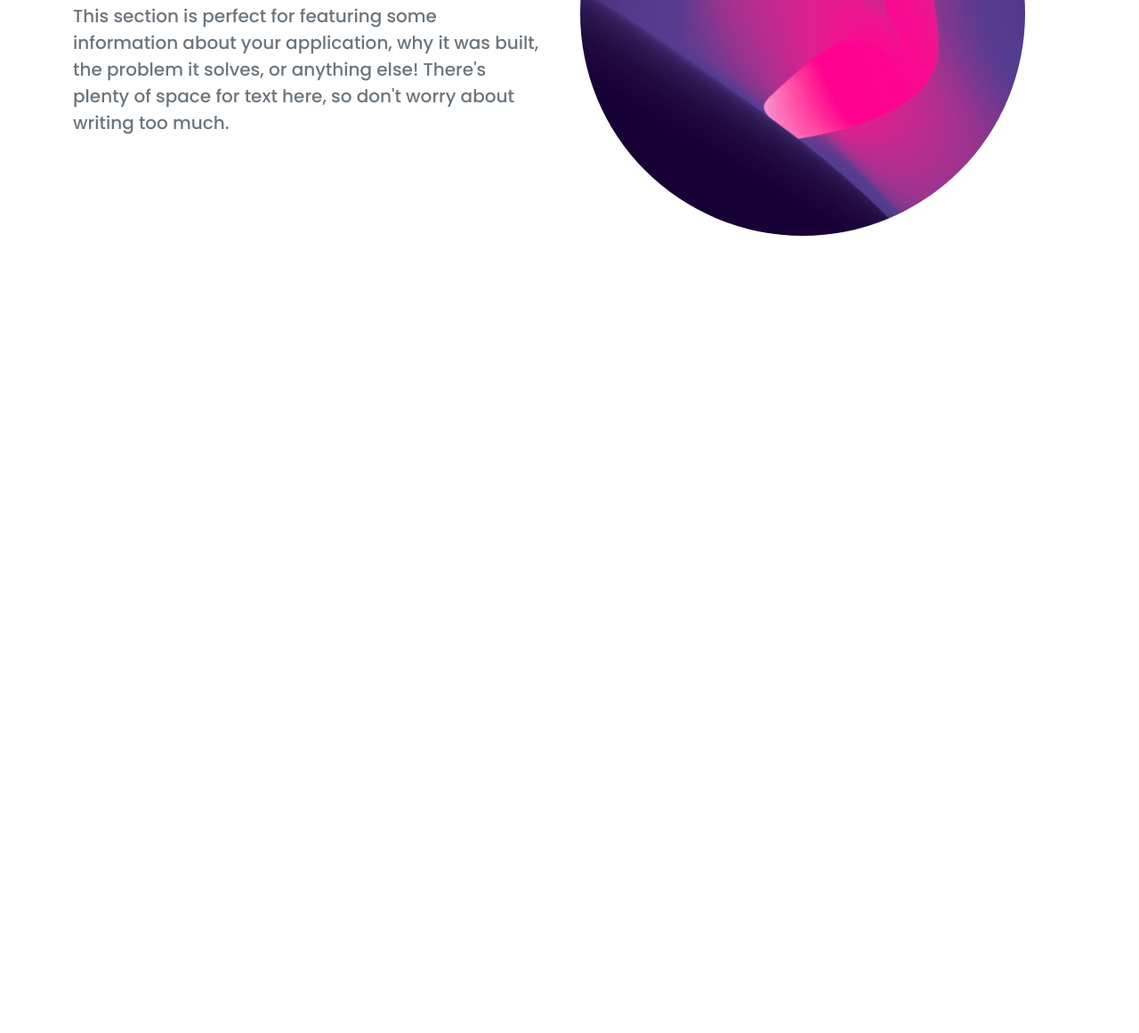
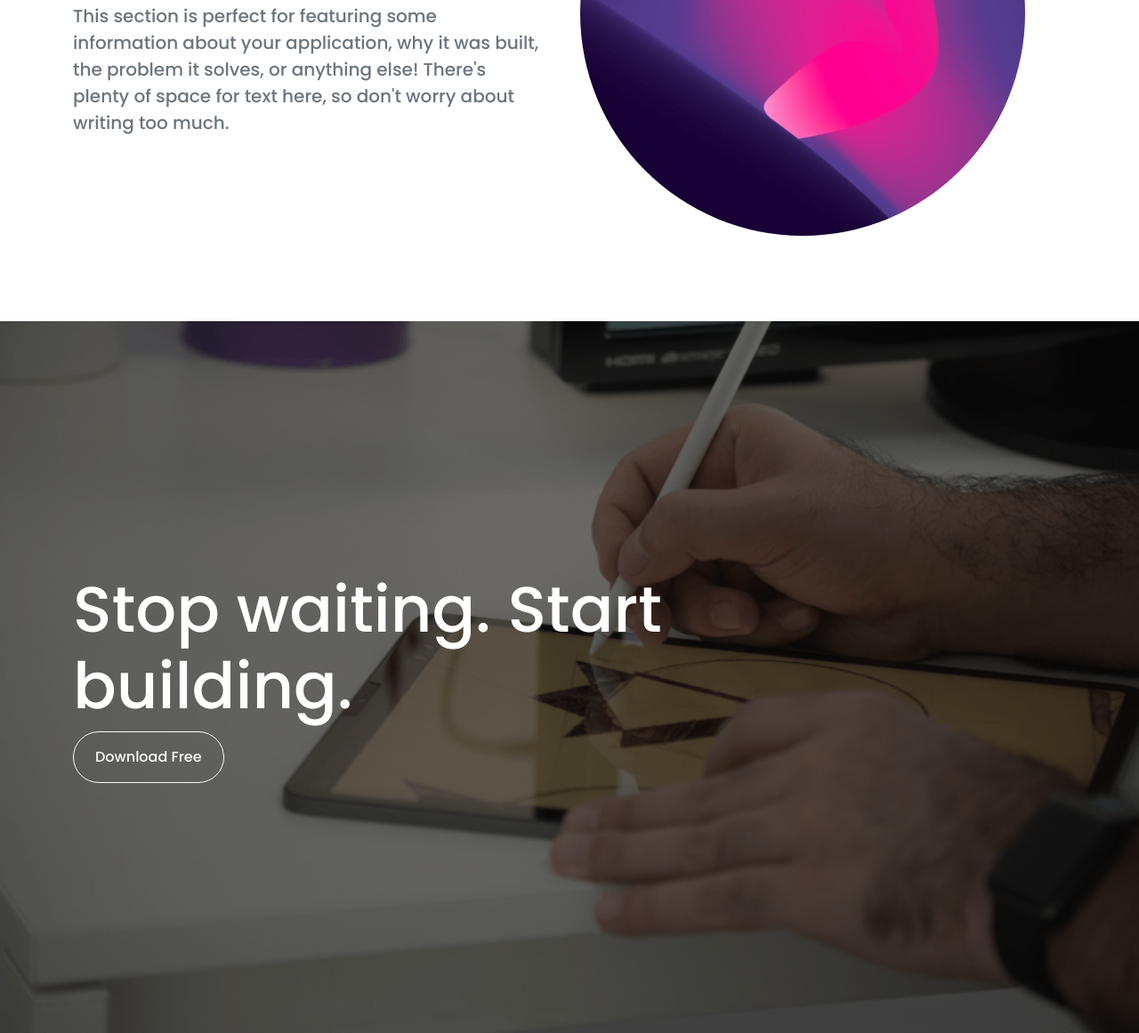
Before and after one commit to BondhanMondal/bootstrap-conceptual, a plain HTML site: page index.html in a window 1280 px wide. Shown: the part 2018-3179 px from the top of the page at 89% size. Before the commit the page ends 2379 px from the top, so only its background shows below. Drawn offline with nearby package versions, Linux system fonts and the light colour scheme.

Commit message:
stop writing section added

```diff
--- a/css/style.css
+++ b/css/style.css
@@ -21,3 +21,11 @@ body{
 .new-web-design{
     /* height: 100vh; */
 }
+.stop-writing{
+    background-image: url(../img/background.png);
+    height: 100vh;
+    background-repeat: no-repeat;
+    background-size: cover;
+    background-color: rgba(0, 0, 0, 0.5);
+    background-blend-mode: overlay;
+}
--- a/index.html
+++ b/index.html
@@ -156,6 +156,17 @@
                 </div>
             </div>
         </section>
+        <!-- asasasa end  -->
+        <!-- kljugasdkjag start  -->
+        <section class="stop-writing">
+            <div class="container h-100">
+                <div class="d-flex flex-column justify-content-center h-100 align-items-start">
+                    <h1 class="display-2 text-white w-75">Stop waiting. Start building.</h1>
+                    <a href="" class="btn btn-outline-light rounded-pill py-3 px-4">Download Free</a>
+                </div>
+            </div>
+        </section>
+
     </main>
 
     <!-- bootstrap script  -->
```
